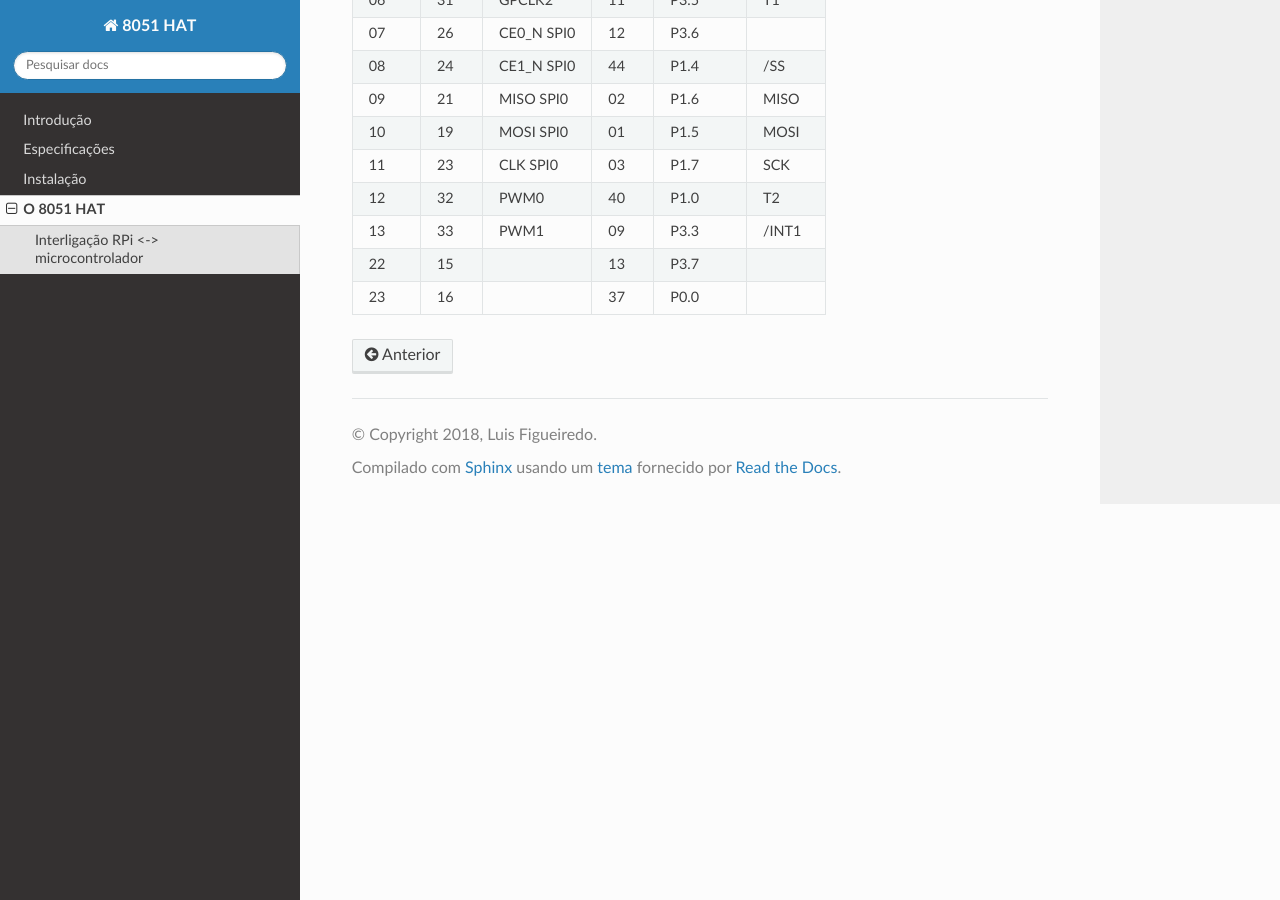
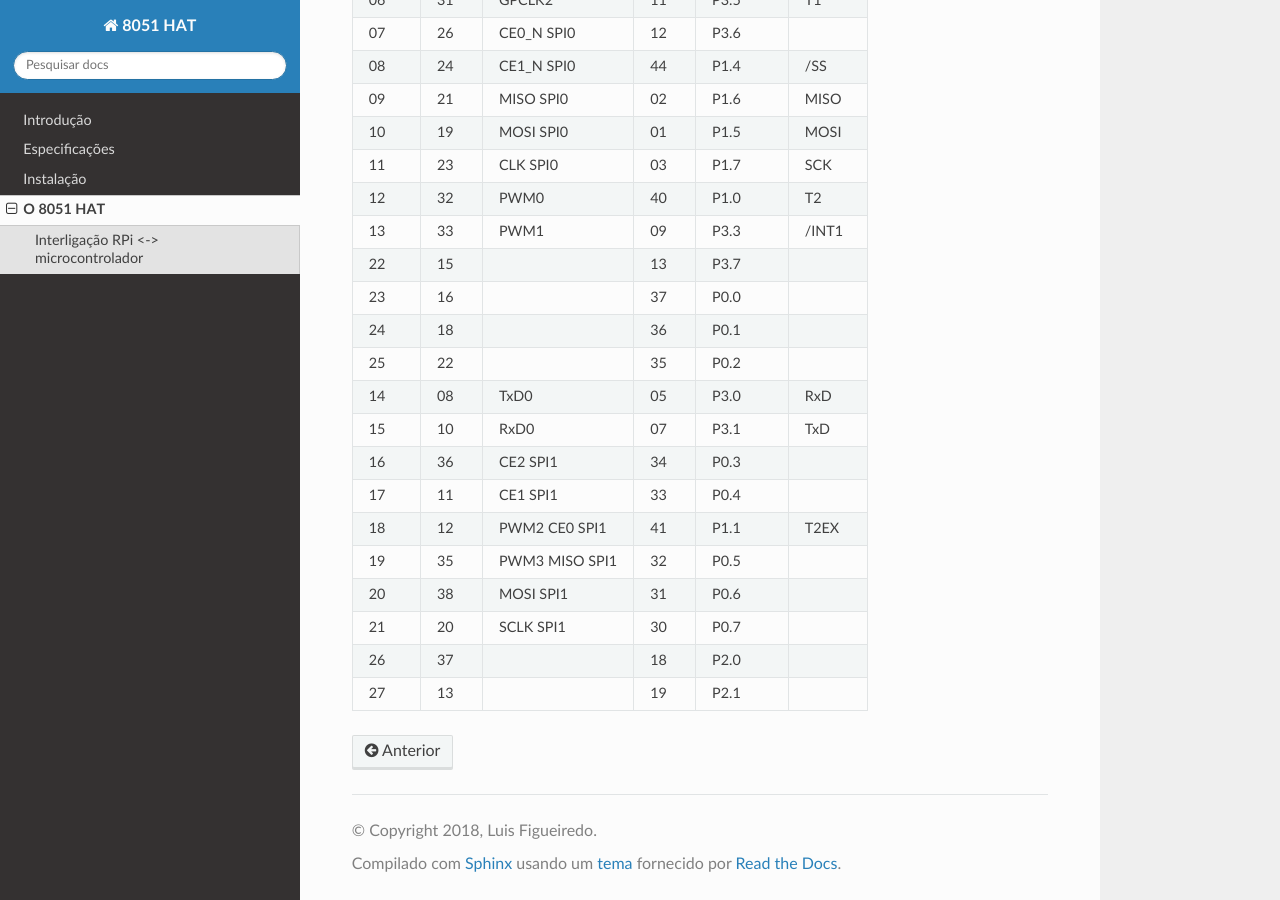
Before and after one commit to lmcharrua/Manual-8051-HAT, a Sphinx documentation site: the page built from source/descr.rst, in a window 1280 px wide and 900 px high, scrolled down 862 px. Built offline with Sphinx 7.4.7 and the Read the Docs theme 2.0.0, drawn with Linux system fonts in a browser that asks for light colours.

Commit message:
Add files via upload

```diff
--- a/source/descr.rst
+++ b/source/descr.rst
@@ -14,36 +14,60 @@ A tabela apresenta a correspondência entre os pinos E/S do microcontrolador e o
 
 .. tabularcolumns:: |c|c|c|c|c|c|
 
-+------+------+------------+------+-----------+--------+
-|       Raspberry Pi       |         8051              |
-+------+------+------------+------+-----------+--------+
-| GPIO | Pino | Função     | Pino | Porto/bit | Função |
-+======+======+============+======+===========+========+
-|  02  |  03  | SDA1, I2C  |  42  |   P1.2    |        |
-+------+------+------------+------+-----------+--------+
-|  03  |  05  | SCL1, I2C  |  43  |   P1.3    |        |
-+------+------+------------+------+-----------+--------+
-|  04  |  07  | GPCLK0     |  08  |   P3.2    | /INT0  |
-+------+------+------------+------+-----------+--------+
-|  05  |  29  | GPCLK1     |  10  |   P3.4    |   T0   |
-+------+------+------------+------+-----------+--------+
-|  06  |  31  | GPCLK2     |  11  |   P3.5    |   T1   |
-+------+------+------------+------+-----------+--------+
-|  07  |  26  | CE0_N SPI0 |  12  |   P3.6    |        |
-+------+------+------------+------+-----------+--------+
-|  08  |  24  | CE1_N SPI0 |  44  |   P1.4    |  /SS   |
-+------+------+------------+------+-----------+--------+
-|  09  |  21  | MISO SPI0  |  02  |   P1.6    |  MISO  |
-+------+------+------------+------+-----------+--------+
-|  10  |  19  | MOSI SPI0  |  01  |   P1.5    |  MOSI  |
-+------+------+------------+------+-----------+--------+
-|  11  |  23  | CLK SPI0   |  03  |   P1.7    |  SCK   |
-+------+------+------------+------+-----------+--------+
-|  12  |  32  | PWM0       |  40  |   P1.0    |   T2   |
-+------+------+------------+------+-----------+--------+
-|  13  |  33  | PWM1       |  09  |   P3.3    | /INT1  |
-+------+------+------------+------+-----------+--------+
-|  22  |  15  |            |  13  |   P3.7    |        |
-+------+------+------------+------+-----------+--------+
-|  23  |  16  |            |  37  |   P0.0    |        |
-+------+------+------------+------+-----------+--------+
++------+------+---------------+------+-----------+--------+
+|       Raspberry Pi          |         8051              |
++------+------+---------------+------+-----------+--------+
+| GPIO | Pino | Função        | Pino | Porto/bit | Função |
++======+======+===============+======+===========+========+
+|  02  |  03  | SDA1, I2C     |  42  |   P1.2    |        |
++------+------+---------------+------+-----------+--------+
+|  03  |  05  | SCL1, I2C     |  43  |   P1.3    |        |
++------+------+---------------+------+-----------+--------+
+|  04  |  07  | GPCLK0        |  08  |   P3.2    | /INT0  |
++------+------+---------------+------+-----------+--------+
+|  05  |  29  | GPCLK1        |  10  |   P3.4    |   T0   |
++------+------+---------------+------+-----------+--------+
+|  06  |  31  | GPCLK2        |  11  |   P3.5    |   T1   |
++------+------+---------------+------+-----------+--------+
+|  07  |  26  | CE0_N SPI0    |  12  |   P3.6    |        |
++------+------+---------------+------+-----------+--------+
+|  08  |  24  | CE1_N SPI0    |  44  |   P1.4    |  /SS   |
++------+------+---------------+------+-----------+--------+
+|  09  |  21  | MISO SPI0     |  02  |   P1.6    |  MISO  |
++------+------+---------------+------+-----------+--------+
+|  10  |  19  | MOSI SPI0     |  01  |   P1.5    |  MOSI  |
++------+------+---------------+------+-----------+--------+
+|  11  |  23  | CLK SPI0      |  03  |   P1.7    |  SCK   |
++------+------+---------------+------+-----------+--------+
+|  12  |  32  | PWM0          |  40  |   P1.0    |   T2   |
++------+------+---------------+------+-----------+--------+
+|  13  |  33  | PWM1          |  09  |   P3.3    | /INT1  |
++------+------+---------------+------+-----------+--------+
+|  22  |  15  |               |  13  |   P3.7    |        |
++------+------+---------------+------+-----------+--------+
+|  23  |  16  |               |  37  |   P0.0    |        |
++------+------+---------------+------+-----------+--------+
+|  24  |  18  |               |  36  |   P0.1    |        |
++------+------+---------------+------+-----------+--------+
+|  25  |  22  |               |  35  |   P0.2    |        |
++------+------+---------------+------+-----------+--------+
+|  14  |  08  | TxD0          |  05  |   P3.0    |  RxD   |
++------+------+---------------+------+-----------+--------+
+|  15  |  10  | RxD0          |  07  |   P3.1    |  TxD   |
++------+------+---------------+------+-----------+--------+
+|  16  |  36  | CE2 SPI1      |  34  |   P0.3    |        |
++------+------+---------------+------+-----------+--------+
+|  17  |  11  | CE1 SPI1      |  33  |   P0.4    |        |
++------+------+---------------+------+-----------+--------+
+|  18  |  12  | PWM2 CE0 SPI1 |  41  |   P1.1    |  T2EX  |
++------+------+---------------+------+-----------+--------+
+|  19  |  35  | PWM3 MISO SPI1|  32  |   P0.5    |        |
++------+------+---------------+------+-----------+--------+
+|  20  |  38  | MOSI SPI1     |  31  |   P0.6    |        |
++------+------+---------------+------+-----------+--------+
+|  21  |  20  | SCLK SPI1     |  30  |   P0.7    |        |
++------+------+---------------+------+-----------+--------+
+|  26  |  37  |               |  18  |   P2.0    |        |
++------+------+---------------+------+-----------+--------+
+|  27  |  13  |               |  19  |   P2.1    |        |
++------+------+---------------+------+-----------+--------+
```
